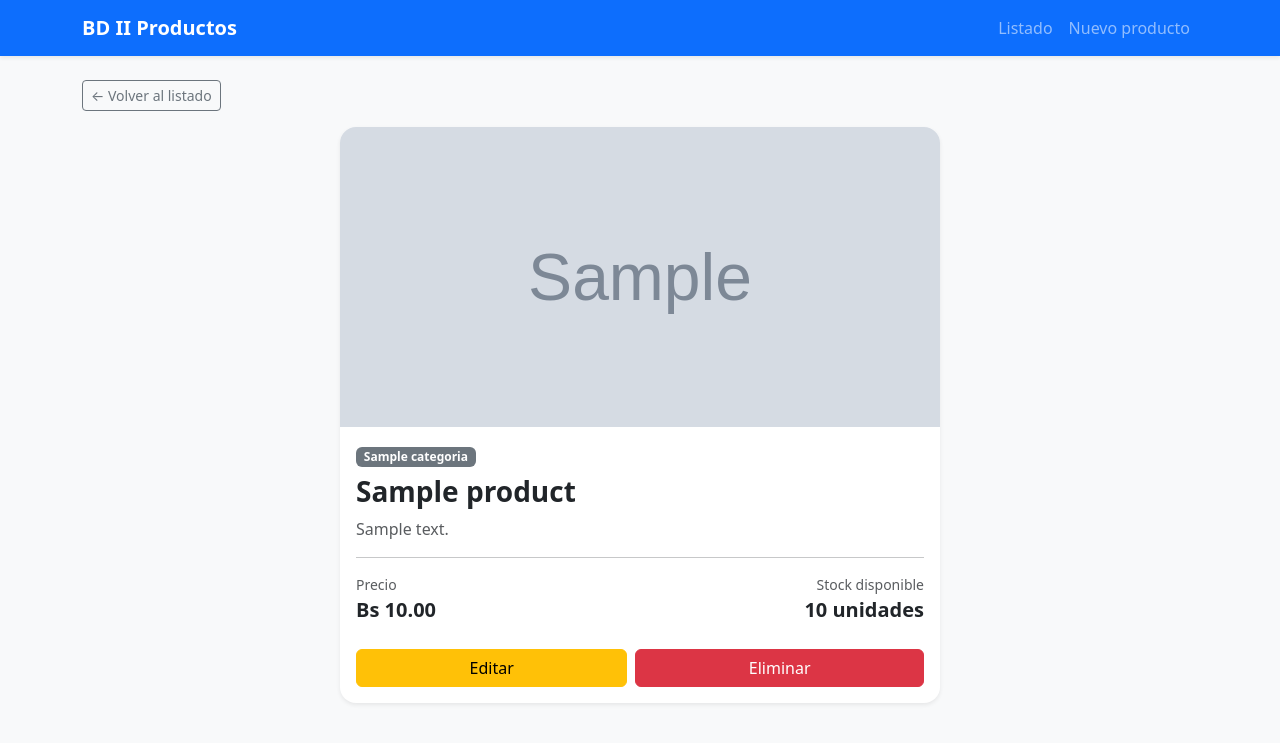
After one commit to QuisbertRafael/bd2-proyecto-Farmacia, a Flask app: template src/templates/product_detail.html in a window 1280 px wide. The commit adds this page. Shown: the top 743 px of the page. Run offline with Flask 3, Linux system fonts and the light colour scheme; the template is opened without the code that fills it: most values are stand-ins (such as "Sample title", 1, 10 or a date in 2020); grey boxes marked "Sample" are stand-in pictures.

Commit message:
US-07: Implementa endpoint GET /products/<id> para detalle de producto

```diff
--- a/src/routes/product.py
+++ b/src/routes/product.py
@@ -5,6 +5,7 @@ from services.product import (
     create_product_service,
     delete_product_view_service,
     edit_product_form_service,
+    get_product_detail_service,
     get_products_service,
     new_product_form_service,
     update_product_view_service,
@@ -41,3 +42,7 @@ def update_product(id):
 @product.route("/delete/<id>", methods=["POST"])
 def delete_product(id):
     return delete_product_view_service(id)
+
+@product.route("/<id>", methods=["GET"])
+def get_product(id):
+    return get_product_detail_service(id)
--- /dev/null
+++ b/src/templates/product_detail.html
@@ -0,0 +1,49 @@
+{% extends "base.html" %}
+
+{% block title %}{{ product.nombre }}{% endblock %}
+
+{% block content %}
+<div class="mb-3">
+    <a href="{{ url_for('product.get_products') }}" class="btn btn-outline-secondary btn-sm">
+        ← Volver al listado
+    </a>
+</div>
+
+<div class="card shadow-sm border-0 rounded-4 overflow-hidden" style="max-width: 600px; margin: auto;">
+    <img
+        src="{{ product.imagen if product.imagen else url_for('static', filename='img/paracetamol.jpg') }}"
+        class="card-img-top"
+        style="max-height: 300px; object-fit: cover;"
+        alt="Imagen de {{ product.nombre }}"
+        onerror="this.onerror=null; this.src='{{ url_for('static', filename='img/paracetamol.jpg') }}';"
+    >
+    <div class="card-body">
+        <span class="badge text-bg-secondary mb-2">{{ product.categoria }}</span>
+        <h1 class="h3 fw-bold">{{ product.nombre }}</h1>
+        <p class="text-muted">{{ product.descripcion or 'Sin descripción registrada.' }}</p>
+
+        <hr>
+
+        <div class="d-flex justify-content-between mb-4">
+            <div>
+                <small class="text-muted d-block">Precio</small>
+                <strong class="fs-5">Bs {{ '%.2f'|format(product.precio|float) }}</strong>
+            </div>
+            <div class="text-end">
+                <small class="text-muted d-block">Stock disponible</small>
+                <strong class="fs-5">{{ product.stock }} unidades</strong>
+            </div>
+        </div>
+
+        <div class="d-flex gap-2">
+            <a class="btn btn-warning flex-fill" href="{{ url_for('product.edit_product', id=product._id) }}">
+                Editar
+            </a>
+            <form class="flex-fill" action="{{ url_for('product.delete_product', id=product._id) }}" method="POST"
+                  onsubmit="return confirm('¿Deseas eliminar este producto?');">
+                <button class="btn btn-danger w-100" type="submit">Eliminar</button>
+            </form>
+        </div>
+    </div>
+</div>
+{% endblock %}
--- a/src/templates/products.html
+++ b/src/templates/products.html
@@ -6,7 +6,7 @@
 <div class="d-flex justify-content-between align-items-center mb-4 flex-wrap gap-2">
     <div>
         <h1 class="h3 fw-bold mb-1">Listado de productos</h1>
-        <p class="text-muted mb-0">Productos registrados en la base de datos.</p>
+        <p class="text-muted mb-0">Productos registrados en la  base de datos.</p>
     </div>
     <a class="btn btn-primary" href="{{ url_for('product.new_product') }}">+ Nuevo producto</a>
 </div>
@@ -111,6 +111,9 @@
                             </div>
 
                             <div class="d-grid gap-2 d-md-flex">
+                                <a class="btn btn-outline-primary flex-fill" href="{{ url_for('product.get_product', id=product._id) }}">
+                                    Ver
+                                </a>
                                 <a class="btn btn-outline-warning flex-fill" href="{{ url_for('product.edit_product', id=product._id) }}">
                                     Editar
                                 </a>
```
Also changed, not shown: src/services/product.py (+11 -0 lines).
